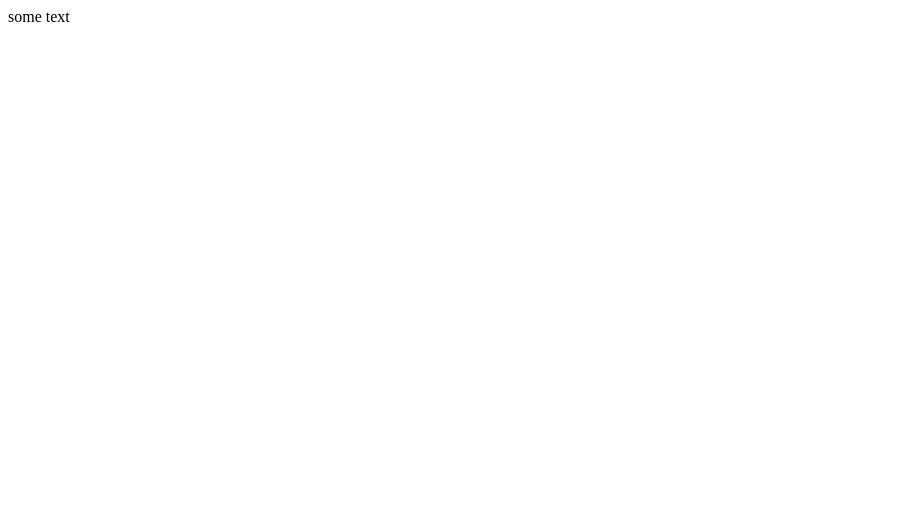
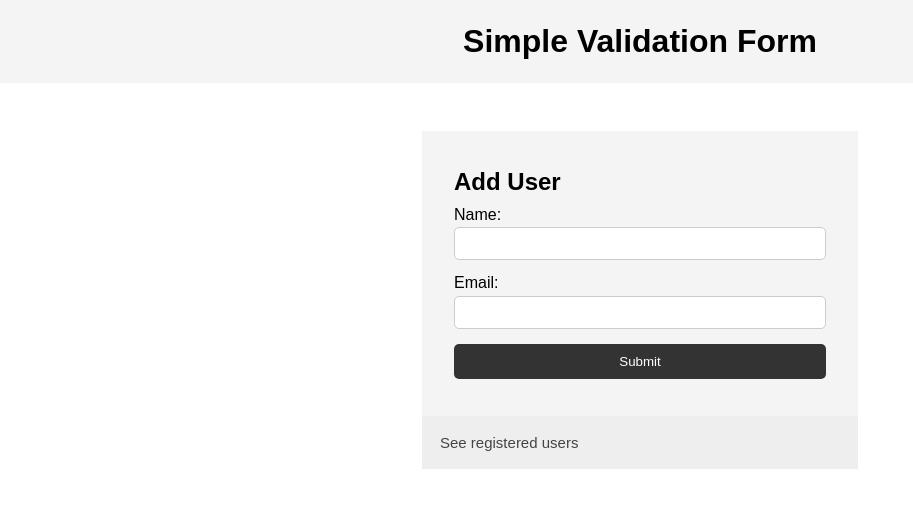
Before and after one commit to kweeuhree/js-308-practice, a plain HTML site: page js-308-practice/index.html in a window 1280 px wide. Shown: the whole page, without its empty margins (0-913 px from the left). Drawn offline with Linux system fonts and the light colour scheme.

Commit message:
added simple validation form with a collapsible div

```diff
--- a/js-308-practice/app.js
+++ b/js-308-practice/app.js
@@ -1,3 +1,55 @@
+// ------------------------------------------------------------------------------------------
+// Validation form
+
+function submitForm(event) {
+    event.preventDefault();
+
+    let userName = document.getElementById('name');
+    let userEmail = document.getElementById('email');
+
+    if (userName.value === '') {
+        alert('Please, enter user name');
+        return;
+    }
+
+    if (userEmail.value === '') {
+        alert('Please, enter user email');
+        return;
+    }
+
+    // if we have both name and email, add both to storage and clear input fields
+    if(userName && userEmail) {
+        addToStorage(userName.value, userEmail.value);
+        userName.value = '';
+        userEmail.value = '';
+    } else {
+        error('There is an error with either user name or user email');
+    }
+}
+
+function addToStorage(userName, userEmail) {
+
+
+    localStorage.setItem('userName', userName.value);
+    localStorage.setItem('userEmail', userEmail.value);
+
+    // Create new list item with user
+    let ul = document.getElementById('ul');
+    let li = document.createElement('li');
+
+     // Add HTML
+    li.innerHTML = `<strong>${userName}</strong>: ${userEmail}`;
+    ul.appendChild(li);
+   }
+
+function showRegisteredUsers() {
+    const collapsible = document.querySelector('.collapsible-users');
+
+    let collapsibleStyle = window.getComputedStyle(collapsible);
+
+    collapsibleStyle.display === 'none' ? collapsible.style.display = 'block': collapsible.style.display = 'none';
+}
+
 // ------------------------------------------------------------------------------------------
 // Challenge 1 && 2, Mark and John are trying to compare their BMI
 
@@ -169,8 +221,8 @@ function calculateTip(billValue) {
     console.log('-----------------------------')
 }
 
-console.log('---Challenge 4:------------------------------------------------------------')
+console.log('---Challenge 4:------------------------------------------------------------');
 calculateTip(275);
 calculateTip(40);
 calculateTip(430);
-console.log('---------------------------------------------------------------------------')
+console.log('---------------------------------------------------------------------------');
--- a/js-308-practice/index.html
+++ b/js-308-practice/index.html
@@ -1,15 +1,45 @@
 <!DOCTYPE html>
-<html>
-    <head>
-        <meta charset="utf-8">
-        <meta http-equiv="X-UA-Compatible" content="IE=edge">
-        <title>JavaScript Practice</title>
-        <meta name="description" content="">
-        <meta name="viewport" content="width=device-width, initial-scale=1">
-        <link rel="stylesheet" href="">
-    </head>
-    <body>
-        <div>some text</div>
-        <script src="app.js" async defer></script>
-    </body>
+<html lang="en">
+  <head>
+    <meta charset="UTF-8" />
+    <meta name="viewport" content="width=device-width, initial-scale=1.0" />
+    <meta http-equiv="X-UA-Compatible" content="ie=edge" />
+    <title>JS For Beginners</title>
+    <link rel="stylesheet" href="style.css">
+  </head>
+  <body>
+    <header>
+      <h1>Simple Validation Form</h1>
+    </header>
+
+    <section class="container">
+      <form id="my-form">
+        <h1>Add User</h1>
+        <div class="msg"></div>
+        <div>
+          <label for="name">Name:</label>
+          <input type="text" id="name">
+        </div>
+        <div>
+          <label for="email">Email:</label>
+          <input type="text" id="email">
+        </div>
+        <input class="btn" type="submit" value="Submit" onclick="return submitForm(event)">
+      </form>
+
+      <button type="button" class="collapsible" onclick="showRegisteredUsers()">
+        See registered users
+      </button>
+
+      <div class="collapsible-users">
+        <ul id="ul">
+
+        </ul>
+      </div>
+
+    </section>
+
+
+    <script src="app.js"></script>
+  </body>
 </html>
--- /dev/null
+++ b/js-308-practice/style.css
@@ -0,0 +1,103 @@
+* {
+    margin: 0;
+    padding: 0;
+    box-sizing: border-box;
+  }
+
+  body {
+    font-family: Arial, Helvetica, sans-serif;
+    line-height: 1.6;
+  }
+
+  ul {
+    list-style: none;
+  }
+
+  ul li {
+    padding: 5px;
+    background: #f4f4f4;
+    margin: 5px 0;
+  }
+
+  header {
+    background: #f4f4f4;
+    padding: 1rem;
+    text-align: center;
+  }
+
+  .container {
+    margin: auto;
+    width: 500px;
+    overflow: auto;
+    padding: 3rem 2rem;
+  }
+
+  #my-form {
+    padding: 2rem;
+    background: #f4f4f4;
+  }
+
+  #my-form label {
+    display: block;
+  }
+
+  #my-form input[type='text'] {
+    width: 100%;
+    padding: 8px;
+    margin-bottom: 10px;
+    border-radius: 5px;
+    border: 1px solid #ccc;
+  }
+
+  .btn {
+    display: block;
+    width: 100%;
+    padding: 10px 15px;
+    border: 0;
+    background: #333;
+    color: #fff;
+    border-radius: 5px;
+    margin: 5px 0;
+  }
+
+  .btn:hover {
+    background: #444;
+  }
+
+  .bg-dark {
+    background: #333;
+    color: #fff;
+  }
+
+  .error {
+    background: orangered;
+    color: #fff;
+    padding: 5px;
+    margin: 5px;
+  }
+
+  /* Style the button that is used to open and close the collapsible content */
+.collapsible {
+    background-color: #eee;
+    color: #444;
+    cursor: pointer;
+    padding: 18px;
+    width: 100%;
+    border: none;
+    text-align: left;
+    outline: none;
+    font-size: 15px;
+  }
+
+  /* Add a background color to the button if it is clicked on (add the .active class with JS), and when you move the mouse over it (hover) */
+  .active, .collapsible:hover {
+    background-color: #ccc;
+  }
+
+  /* Style the collapsible content. Note: hidden by default */
+  .collapsible-users {
+    padding: 0 18px;
+    display: none;
+    overflow: hidden;
+    background-color: #f1f1f1;
+  }
```
